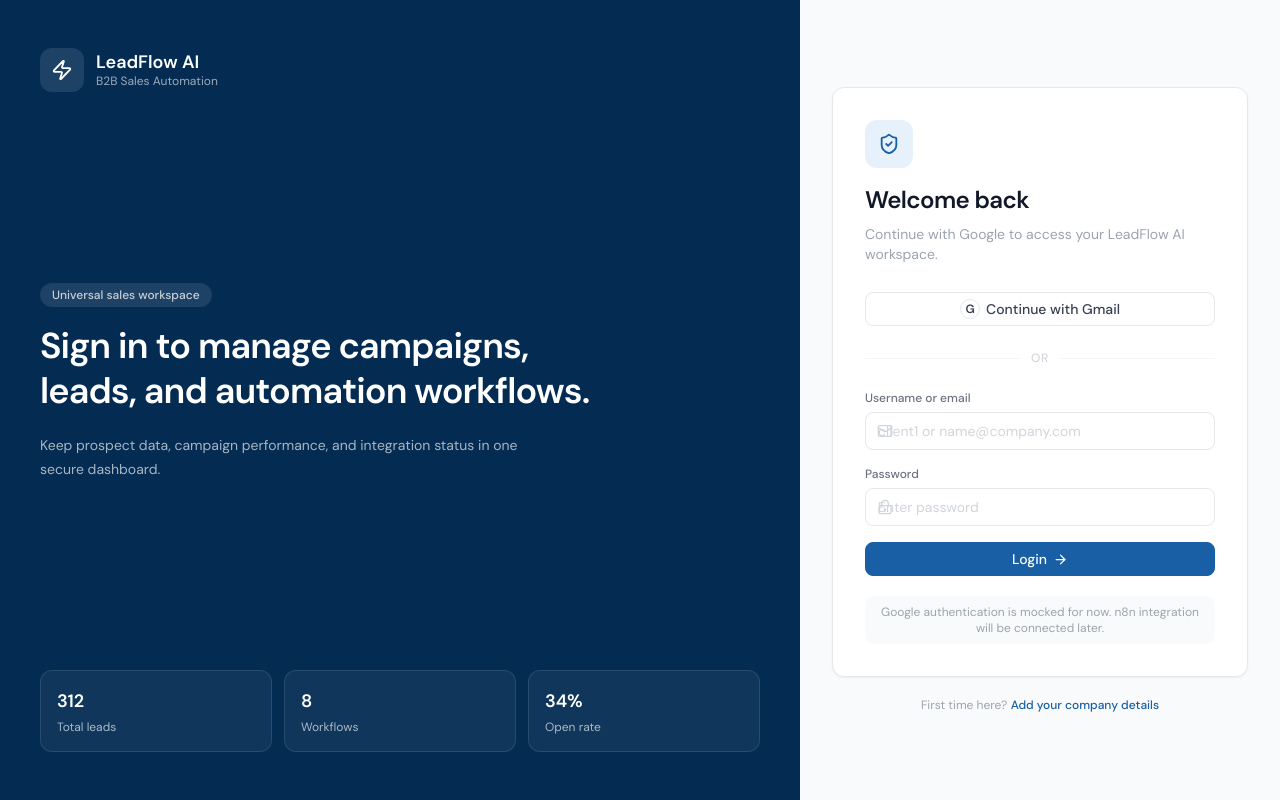
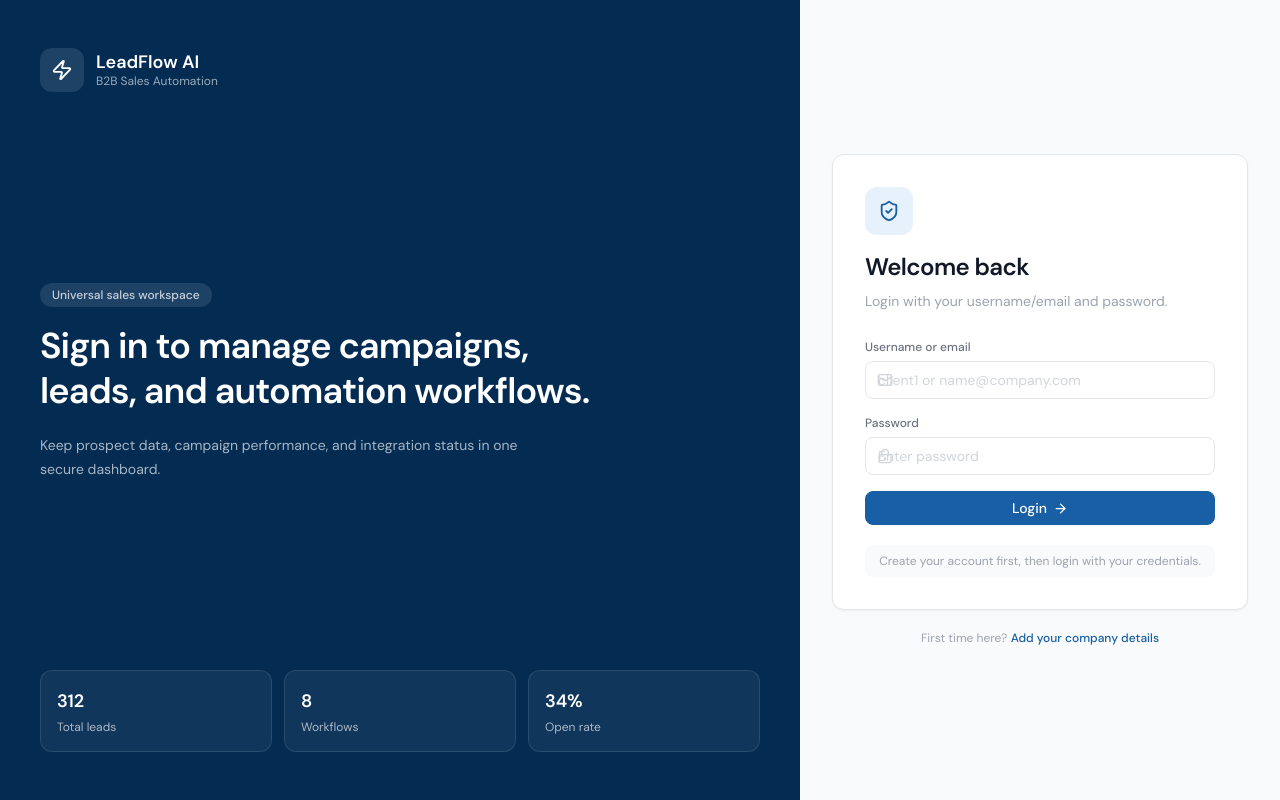
Before and after one commit to nuwin2003/Leadflow-AI, a Next.js app in the folder leadflow-ai/: page /login in a window 1280 px wide. Built offline with nearby package versions, Linux system fonts and the light colour scheme.

Commit message:
Refactor Login and Register pages to remove Google authentication, implement registration success handling, and update user prompts for login. Adjust AppContext to remove Google login functionality.

```diff
--- a/leadflow-ai/app/login/page.tsx
+++ b/leadflow-ai/app/login/page.tsx
@@ -2,7 +2,7 @@
 
 import Link from "next/link";
 import { useRouter } from "next/navigation";
-import { FormEvent, useState } from "react";
+import { FormEvent, useEffect, useState } from "react";
 import { ArrowRight, LockKeyhole, Mail, ShieldCheck, Zap } from "lucide-react";
 import { useApp } from "@/context/AppContext";
 
@@ -12,7 +12,6 @@
     hasCompletedCsvImport,
     isRegistered,
     loginWithCredentials,
-    loginWithGoogle,
     markAuthenticatedSession,
   } = useApp();
   const [email, setEmail] = useState("");
@@ -20,12 +19,13 @@
   const [error, setError] = useState("");
   const [successPopup, setSuccessPopup] = useState("");
   const [isSubmitting, setIsSubmitting] = useState(false);
+  const [justRegistered, setJustRegistered] = useState(false);
 
-  function handleGoogleSignIn() {
-    const result = loginWithGoogle();
-    setError("");
-    router.push(result.needsProfile ? "/register" : "/import");
-  }
+  useEffect(() => {
+    if (typeof window === "undefined") return;
+    const params = new URLSearchParams(window.location.search);
+    setJustRegistered(params.get("registered") === "1");
+  }, []);
 
   async function handleCredentialsSignIn(event: FormEvent<HTMLFormElement>) {
     event.preventDefault();
@@ -141,28 +141,8 @@
                   Welcome back
                 </h2>
                 <p className="mt-2 text-sm text-gray-400">
-                  Continue with Google to access your LeadFlow AI workspace.
+                  Login with your username/email and password.
                 </p>
-              </div>
-
-              <button
-                type="button"
-                className="btn w-full justify-center gap-2 py-2.5"
-                aria-label="Continue with Google"
-                onClick={handleGoogleSignIn}
-              >
-                <span className="flex h-5 w-5 items-center justify-center rounded-full border border-gray-200 bg-white text-xs font-semibold text-gray-700">
-                  G
-                </span>
-                Continue with Gmail
-              </button>
-
-              <div className="my-6 flex items-center gap-3">
-                <div className="h-px flex-1 bg-gray-100" />
-                <span className="text-xs font-medium uppercase tracking-wider text-gray-300">
-                  or
-                </span>
-                <div className="h-px flex-1 bg-gray-100" />
               </div>
 
               <form className="space-y-4" onSubmit={handleCredentialsSignIn}>
@@ -217,9 +197,11 @@
               {error ? <p className="mt-4 text-xs text-red-500">{error}</p> : null}
 
               <p className="mt-5 rounded-lg bg-gray-50 px-3 py-2 text-center text-xs text-gray-400">
-                {isRegistered
-                  ? "Registered users can login with email/password or Google."
-                  : "Google authentication is mocked for now. n8n integration will be connected later."}
+                {justRegistered
+                  ? "Account created successfully. Please login to continue."
+                  : isRegistered
+                    ? "Registered users can login using username/email and password."
+                    : "Create your account first, then login with your credentials."}
               </p>
             </div>
 
--- a/leadflow-ai/app/register/page.tsx
+++ b/leadflow-ai/app/register/page.tsx
@@ -2,7 +2,7 @@
 
 import Link from "next/link";
 import { useRouter } from "next/navigation";
-import { FormEvent, useEffect, useState } from "react";
+import { FormEvent, useState } from "react";
 import { ArrowRight, Building2, Mail, ShieldCheck, UserCircle2, Zap } from "lucide-react";
 
 import { useApp } from "@/context/AppContext";
@@ -27,16 +27,11 @@
 
 export default function RegisterPage() {
   const router = useRouter();
-  const { isRegistered, registerUser } = useApp();
+  const { registerUser } = useApp();
   const [form, setForm] = useState<FormState>(INITIAL_STATE);
   const [error, setError] = useState("");
   const [successPopup, setSuccessPopup] = useState("");
   const [isSubmitting, setIsSubmitting] = useState(false);
-
-  useEffect(() => {
-    if (!isRegistered) return;
-    router.replace("/login");
-  }, [isRegistered, router]);
 
   function updateField<K extends keyof FormState>(key: K, value: FormState[K]) {
     setForm((prev) => ({ ...prev, [key]: value }));
@@ -108,7 +103,7 @@
 
       setSuccessPopup(data.message ?? "User Signup Success");
       setTimeout(() => {
-        router.push("/import");
+        router.replace("/login?registered=1");
       }, 900);
     } catch {
       setError("Unable to reach signup server.");
@@ -306,7 +301,7 @@
             <p className="mt-5 text-center text-xs text-gray-400">
               Already have an account?{" "}
               <Link className="font-medium text-brand-600 hover:text-brand-800" href="/login">
-                Continue with Google
+                Login now
               </Link>
             </p>
           </div>
--- a/leadflow-ai/context/AppContext.tsx
+++ b/leadflow-ai/context/AppContext.tsx
@@ -44,7 +44,6 @@
   leads: Lead[];
   pendingImportLeads: Lead[];
   registerUser: (profile: RegisteredUserProfile) => void;
-  loginWithGoogle: () => { ok: boolean; needsProfile: boolean };
   loginWithCredentials: (email: string, password: string) => { ok: boolean; error?: string };
   markAuthenticatedSession: () => void;
   logoutUser: () => void;
@@ -105,18 +104,8 @@
       ...prev,
       userProfile: profile,
       isRegistered: true,
-      isAuthenticated: true,
+      isAuthenticated: false,
     }));
-  }
-
-  function loginWithGoogle(): { ok: boolean; needsProfile: boolean } {
-    const needsProfile = !persistedState.userProfile;
-    setPersistedState((prev) => ({
-      ...prev,
-      isAuthenticated: true,
-      isRegistered: !needsProfile || prev.isRegistered,
-    }));
-    return { ok: true, needsProfile };
   }
 
   function loginWithCredentials(
@@ -203,7 +192,6 @@
       leads,
       pendingImportLeads,
       registerUser,
-      loginWithGoogle,
       loginWithCredentials,
       markAuthenticatedSession,
       logoutUser,
```
